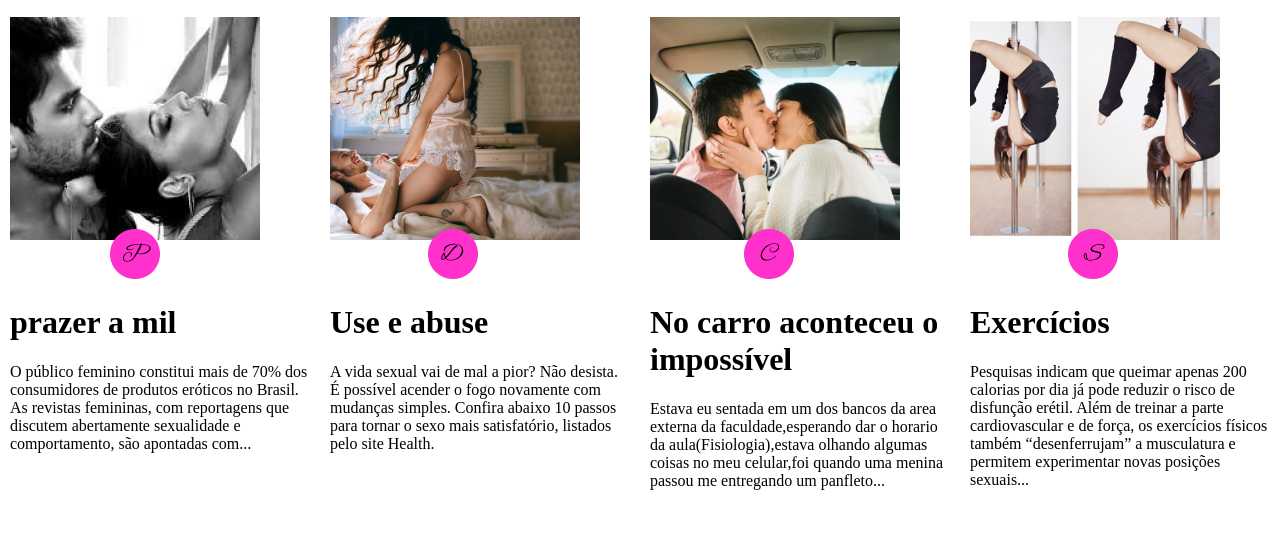
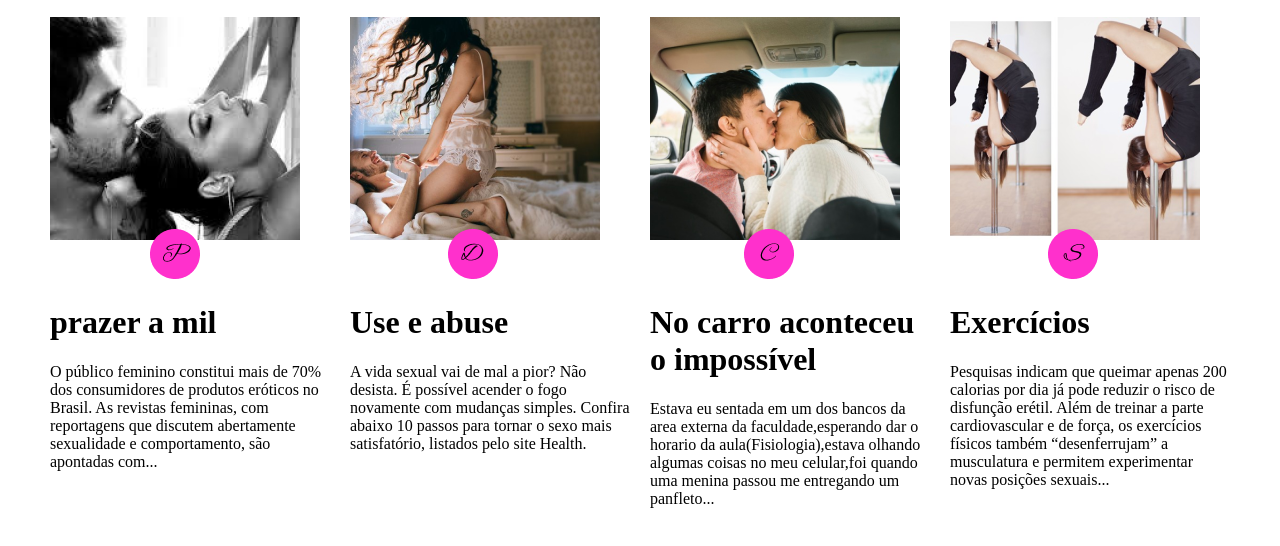
Before and after one commit to allefcaruaru/emocaoeprazer, a plain HTML site: page index.html in a window 1280 px wide. Shown: the part 424-970 px from the top of the page. Drawn offline with Linux system fonts and the light colour scheme.

Commit message:
Update template.css

```diff
--- a/css/template.css
+++ b/css/template.css
@@ -44,8 +44,8 @@ nav a:hover{
 
 .secao{
     margin: 0px auto;
-    height: 500px;
-    width: 320px;
+    height: 520px;
+    width: 280px;
     padding-top: 10px;
 
 }
```
